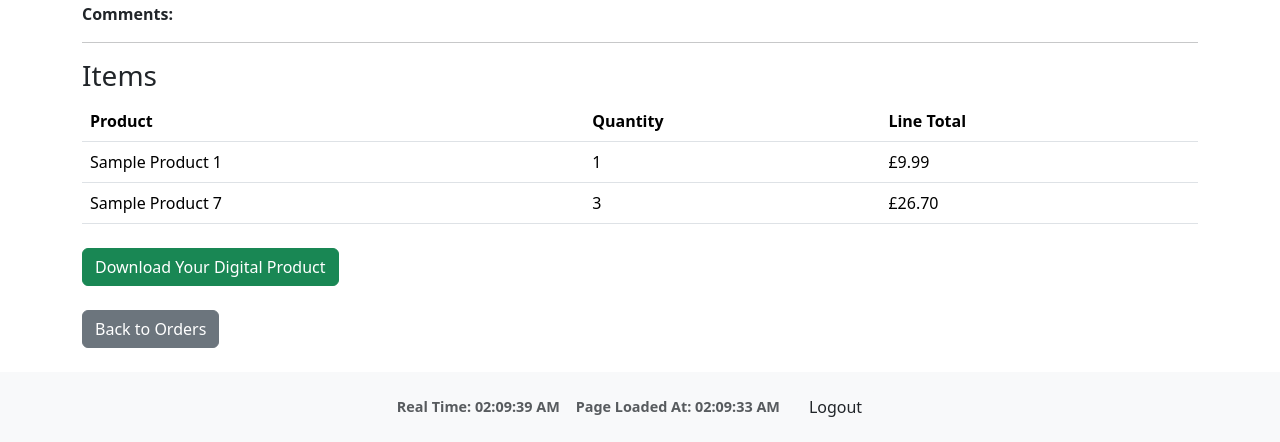
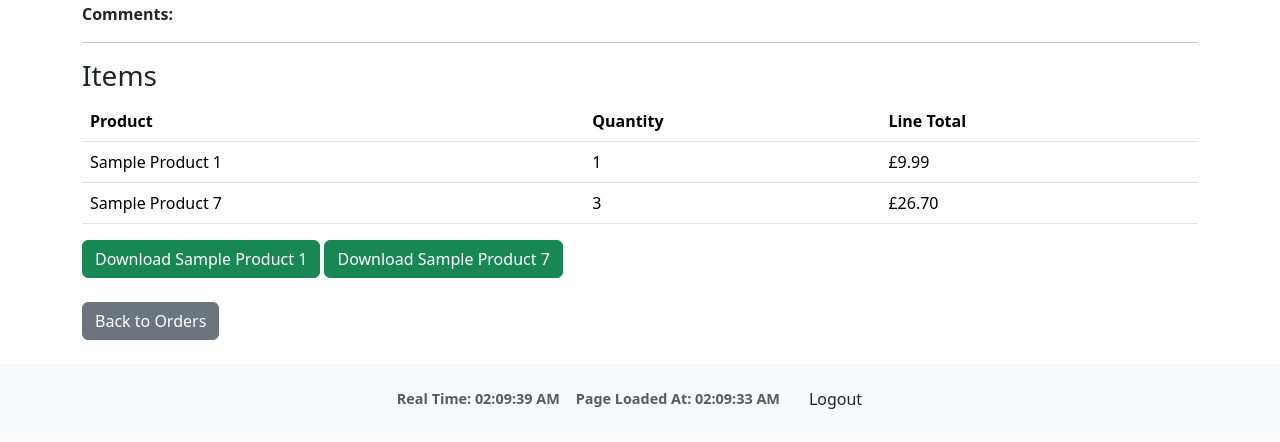
Before and after one commit to phloreenm/MP4-Django-CI-CoBC, a Django app: a page that uses orders/templates/orders/order_detail.html in a window 1280 px wide. Shown: the part 394-836 px from the top of the page. After the commit the page ends 803 px from the top, so only its background shows below. Run offline with Django 3.2, Linux system fonts and the light colour scheme; a user stored in the database is signed in; data comes from the database, SQL or seed files in the repository; both versions use the stored data as it was after the commit; some libraries are stand-ins or nearby versions.

Commit message:
Fixed where ebook download links were static and changed to dinamic links

```diff
--- a/orders/templates/orders/order_detail.html
+++ b/orders/templates/orders/order_detail.html
@@ -27,13 +27,17 @@
             {% endfor %}
         </tbody>
     </table>
-    {% if order.status|lower in "approved,delivered" %}
-        <div class="mt-4">
-            <a href="{% url 'orders:download_product' order.order_number %}" class="btn btn-success">
-                Download Your Digital Product
-            </a>
-        </div>
-    {% endif %}
+    {% for item in order.lineitems.all %}
+        {% if item.product and item.product.id %}
+            {% if order.status|lower in "approved delivered" and item.product.digital_file %}
+                <a href="{% url 'orders:download_product' order.order_number item.product.id %}" class="btn btn-success">
+                    Download {{ item.product.name }}
+                </a>
+            {% endif %}
+        {% else %}
+            <p>Download unavailable for {{ item.product.name }}</p>
+        {% endif %}
+    {% endfor %}
     <div class="mt-4">
         <a href="{% url 'orders:my_orders' %}" class="btn btn-secondary">Back to Orders</a>
     </div>
--- a/orders/urls.py
+++ b/orders/urls.py
@@ -14,5 +14,5 @@ urlpatterns = [
     path('lookup/', views.order_lookup, name='order_lookup'),
     path('confirm/<str:order_number>/', views.confirm_order, name='confirm_order'),
     path('cancel-lookup/<str:order_number>/', views.cancel_order_lookup, name='cancel_order_lookup'),
-    path('download/<str:order_number>/', views.download_product, name='download_product'),
+    path('download/<str:order_number>/<int:product_id>/', views.download_product, name='download_product'),
 ]
--- a/orders/views.py
+++ b/orders/views.py
@@ -6,6 +6,7 @@ from .models import Order
 from .forms import OrderForm, OrderLookupForm
 import os
 from django.http import FileResponse, Http404
+from products.models import Product
 
 @login_required
 def my_orders(request):
@@ -167,32 +168,57 @@ def order_lookup(request):
         form = OrderLookupForm()
     return render(request, 'orders/order_lookup.html', {'form': form, 'order': order})
 
+# @login_required
+# def download_product(request, order_number):
+#     """
+#     Serves the digital file for an order if the order status is approved/delivered.
+#     """
+#     order = get_object_or_404(Order, order_number=order_number)
+
+#     # Allow download only if the order has been approved or delivered.
+#     if order.status.lower() not in ['approved', 'delivered']:
+#         messages.error(request, "Your order is not ready for download yet.")
+#         return redirect('orders:order_detail', order_number=order_number)
+
+#     # For simplicity, we assume each order contains at least one item.
+#     order_line = order.lineitems.first()
+#     if not order_line:
+#         messages.error(request, "No products found in your order.")
+#         return redirect('orders:order_detail', order_number=order_number)
+
+#     digital_file = order_line.product.digital_file
+#     if not digital_file:
+#         messages.error(request, "This product does not have a digital file available for download.")
+#         return redirect('orders:order_detail', order_number=order_number)
+
+#     file_path = digital_file.path
+#     if not os.path.exists(file_path):
+#         raise Http404("Digital file not found.")
+
+#     # Serve the file as an attachment.
+#     return FileResponse(open(file_path, 'rb'), as_attachment=True, filename=os.path.basename(file_path))
+
 @login_required
-def download_product(request, order_number):
-    """
-    Serves the digital file for an order if the order status is approved/delivered.
-    """
-    order = get_object_or_404(Order, order_number=order_number)
-
-    # Allow download only if the order has been approved or delivered.
+def download_product(request, order_number, product_id):
+    # Get the order for the logged-in user
+    order = get_object_or_404(Order, order_number=order_number, user=request.user)
+    # Only allow download if order status is approved or delivered
     if order.status.lower() not in ['approved', 'delivered']:
-        messages.error(request, "Your order is not ready for download yet.")
+        messages.error(request, "Your order is not approved for download yet.")
         return redirect('orders:order_detail', order_number=order_number)
 
-    # For simplicity, we assume each order contains at least one item.
-    order_line = order.lineitems.first()
-    if not order_line:
-        messages.error(request, "No products found in your order.")
-        return redirect('orders:order_detail', order_number=order_number)
+    # Ensure the requested product is part of the order
+    if not order.lineitems.filter(product_id=product_id).exists():
+        raise Http404("Product not found in your order.")
 
-    digital_file = order_line.product.digital_file
-    if not digital_file:
-        messages.error(request, "This product does not have a digital file available for download.")
-        return redirect('orders:order_detail', order_number=order_number)
+    # Retrieve the product and check that a digital file exists
+    product = get_object_or_404(Product, pk=product_id)
+    if not product.digital_file:
+        raise Http404("No digital file available for this product.")
 
-    file_path = digital_file.path
-    if not os.path.exists(file_path):
-        raise Http404("Digital file not found.")
-
-    # Serve the file as an attachment.
-    return FileResponse(open(file_path, 'rb'), as_attachment=True, filename=os.path.basename(file_path))
+    # Serve the file as an attachment
+    return FileResponse(
+        product.digital_file.open('rb'),
+        as_attachment=True,
+        filename=os.path.basename(product.digital_file.name)
+    )
```
Also changed, not shown: profiles/templates/profiles/my_profile.html (+21 -12 lines), profiles/views.py (+16 -3 lines), db.sqlite3.
